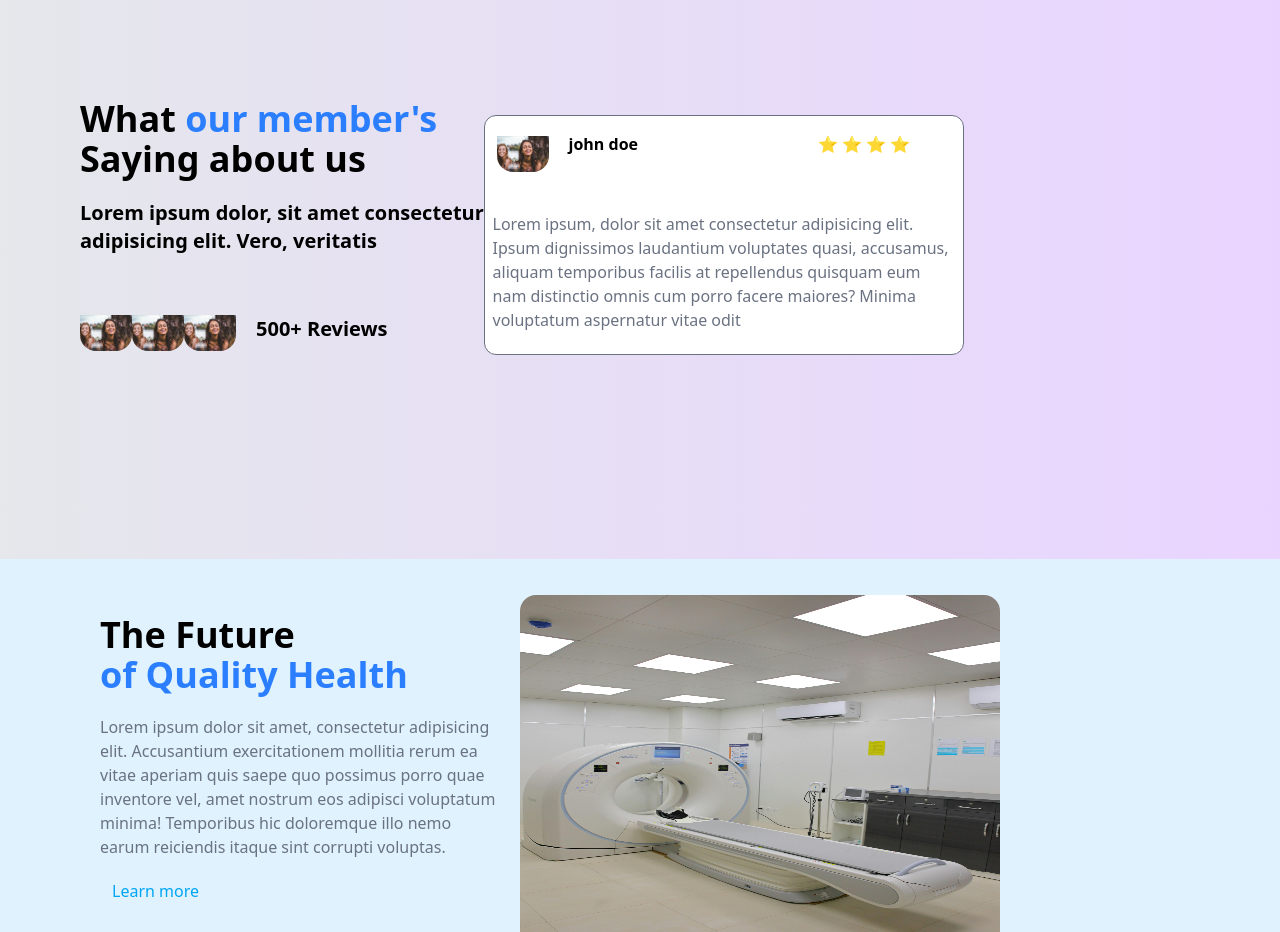
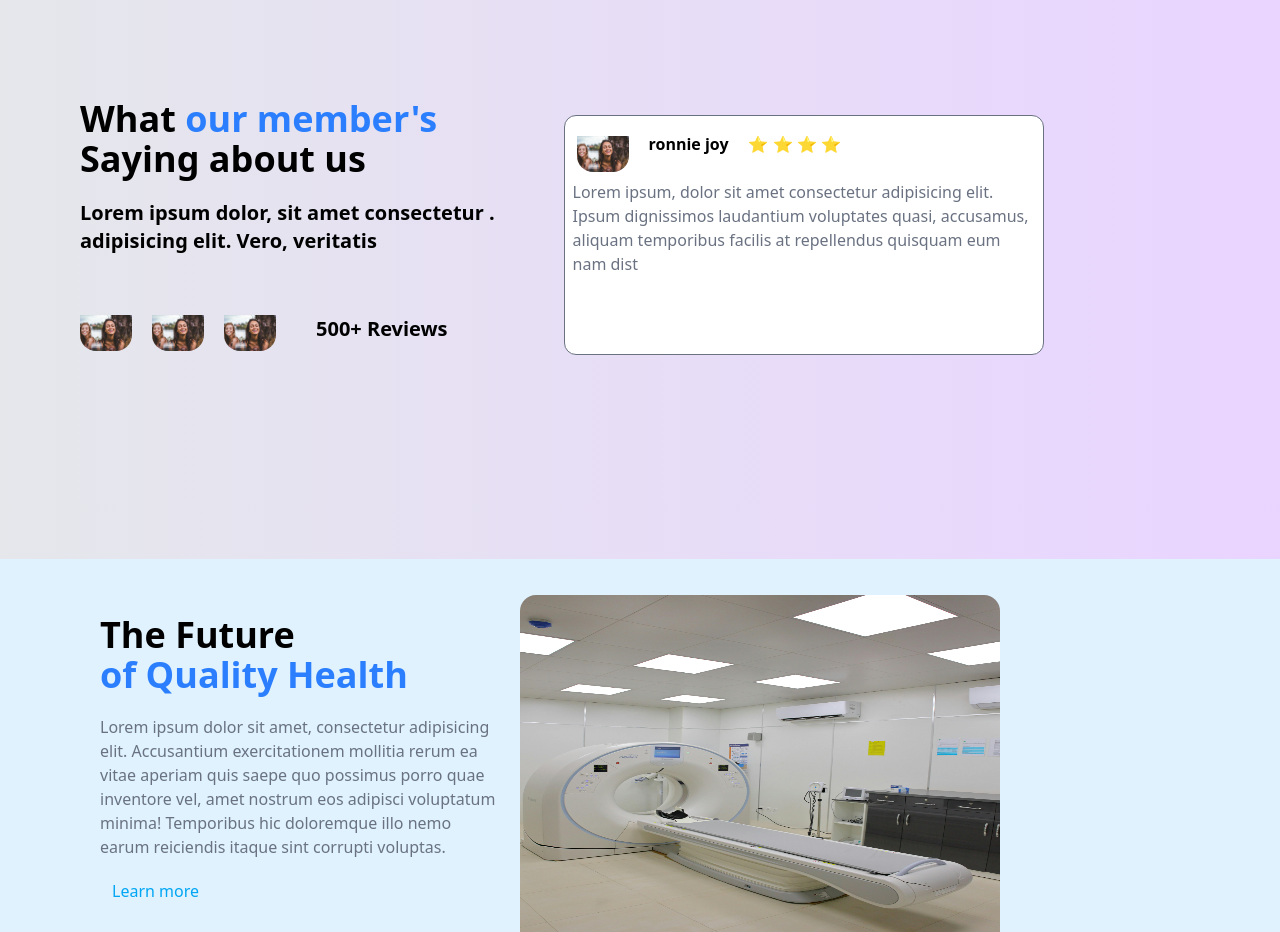
Before and after one commit to shailendrapratap1/clinic-website, a React (Vite) app in the folder clinicweb/: page /testimonial in a window 1280 px wide. Shown: the part 1780-2712 px from the top of the page. Built offline with nearby package versions, Linux system fonts and the light colour scheme.

Commit message:
Update Testimonial.jsx

```diff
--- a/clinicweb/src/pages/Testimonial.jsx
+++ b/clinicweb/src/pages/Testimonial.jsx
@@ -11,7 +11,7 @@ const Testimonial = () => {
       <p className='pt-5 text-xl font-semibold '>Lorem ipsum dolor, sit amet consectetur .</p>
       <p className=' text-xl font-semibold'>adipisicing elit. Vero, veritatis</p>
         </div>
-             <div className='flex flex-row md:flex md:flex-row   pt-15  md:ml-0'>
+             <div className='flex flex-row md:flex md:flex-row md:gap-5   pt-15  md:ml-0'>
            <img src="./pexels-danxavier-908602.jpg "className='hidden rounded-b-2xl  h-9 w-13 ' alt="" />
              <img src="./pexels-danxavier-908602.jpg "className='hidden rounded-b-2xl h-9 w-13' alt="" />
            <img src="./pexels-danxavier-908602.jpg "className='rounded-b-2xl h-9 w-13' alt="" />
@@ -22,17 +22,14 @@ const Testimonial = () => {
            <Card className='md:w-120 w-90 border border-gray-500 bg-white md:h-60 md:ml-19  md:-mt-50 rounded-xl flex flex-row mt-50 -ml-90  mb-3'>
                            <div className='flex flex-row gap-5'>
                            <img src="./pexels-danxavier-908602.jpg "className='rounded-b-2xl h-9 w-13 mt-5 ml-3 ' alt="" />
-                            <h2 className='mt-4 text-md font-bold '>john doe</h2>
+                            <h2 className='mt-4 text-md font-bold '>ronnie joy</h2>
 
-                        <p className='mt-4 md:pl-40  '> ⭐ ⭐ ⭐ ⭐  </p>
+                        <p className='mt-4   '> ⭐ ⭐ ⭐ ⭐  </p>
                       </div>
-                        <div>
-                        <p className='text-gray-500 pt-10 font-medium px-2 py-2'>Lorem ipsum, dolor sit amet consectetur adipisicing elit. Ipsum dignissimos laudantium voluptates quasi, accusamus, aliquam temporibus facilis at repellendus quisquam eum nam distinctio omnis cum porro facere maiores? Minima voluptatum aspernatur vitae odit </p>
+                        <div className='flex'>
+                        <p className='text-gray-500  font-medium px-2 py-2'>Lorem ipsum, dolor sit amet consectetur adipisicing elit. Ipsum dignissimos laudantium voluptates quasi, accusamus, aliquam temporibus facilis at repellendus quisquam eum nam dist </p>
                          </div>
            </Card>
-
-
-
         </div>
 
      </div>
```
